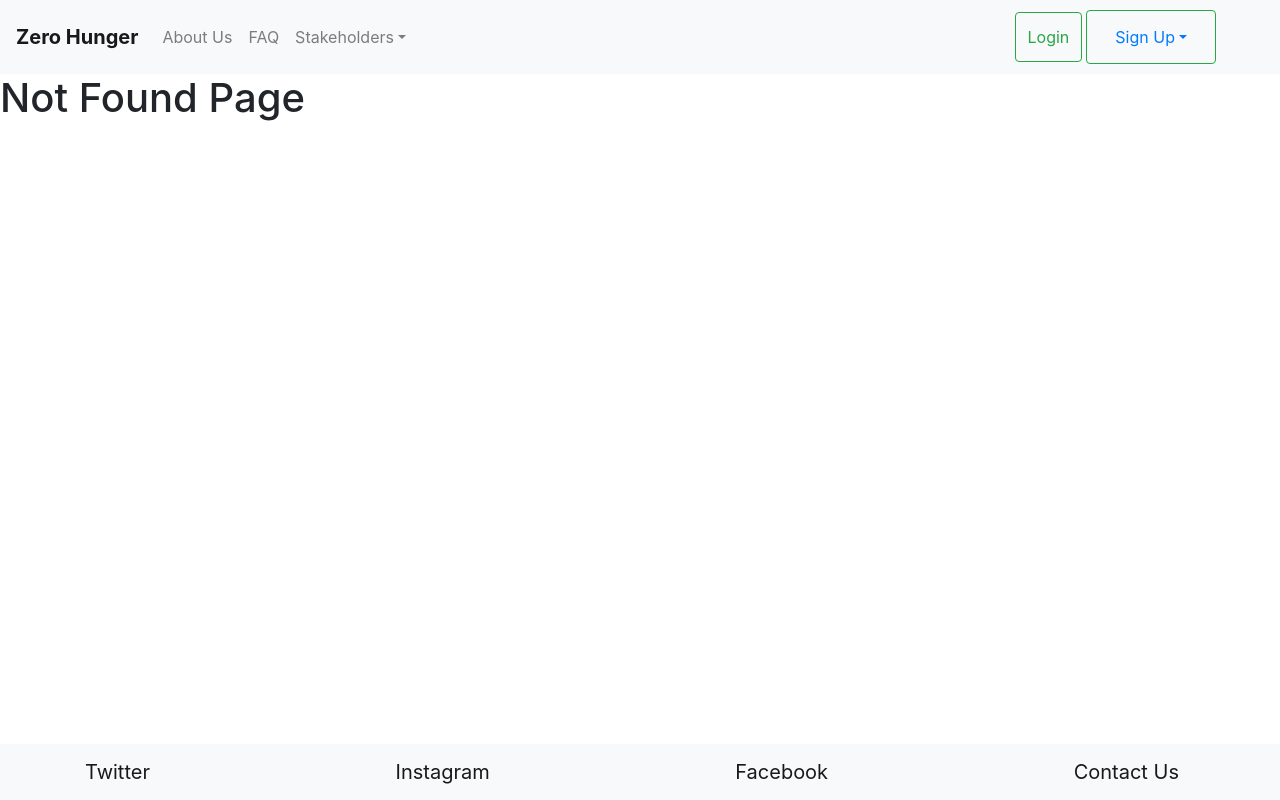
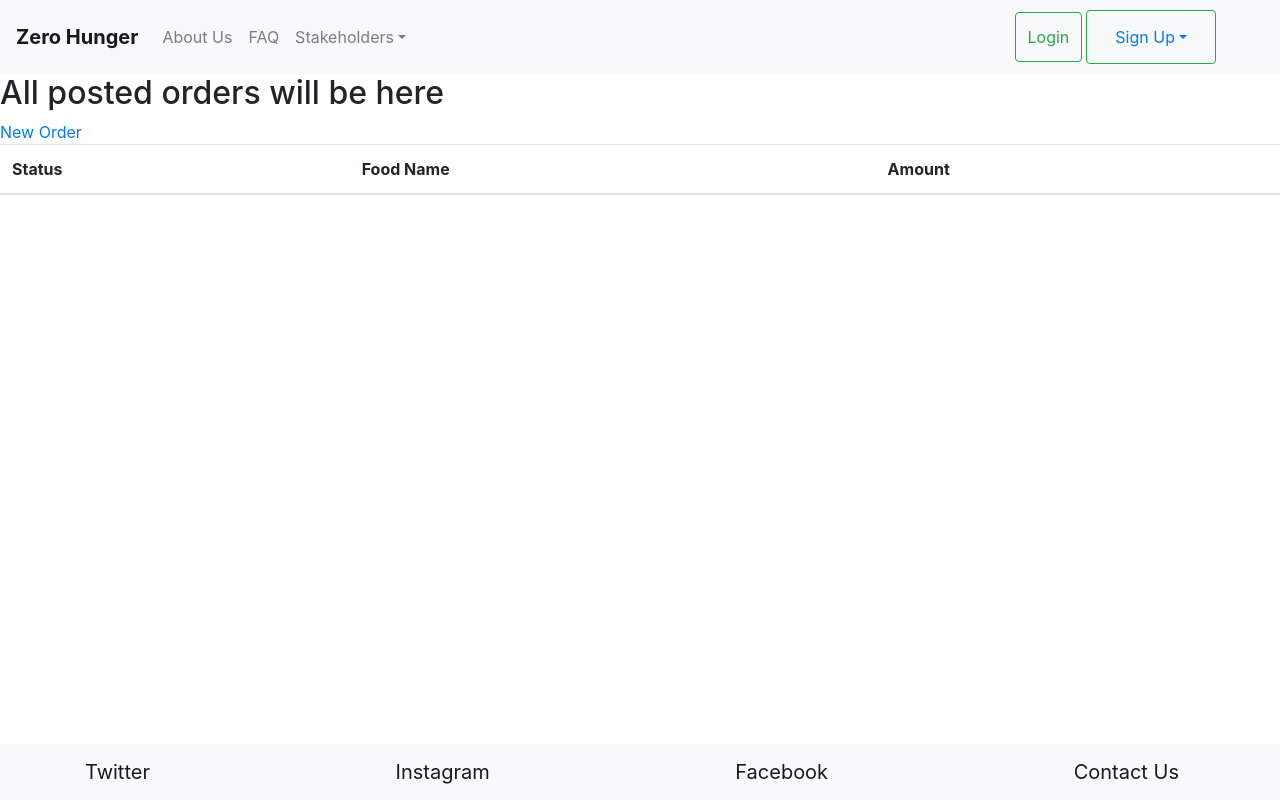
Before and after one commit to makhmudislamov/food-sharing-mvp, a React (Create React App) app in the folder food-sharing/FRONT-END/: page /orders in a window 1280 px wide. Before the commit this address led to /not-found. Built offline with nearby package versions, Linux system fonts and the light colour scheme.

Commit message:
axios added, all orders page added

```diff
--- a/food-sharing/FRONT-END/package.json
+++ b/food-sharing/FRONT-END/package.json
@@ -6,6 +6,7 @@
     "@testing-library/jest-dom": "^4.2.4",
     "@testing-library/react": "^9.3.2",
     "@testing-library/user-event": "^7.1.2",
+    "axios": "^0.19.2",
     "bootstrap": "^4.4.1",
     "joi-browser": "^13.4.0",
     "node-sass": "^4.13.0",
--- a/food-sharing/FRONT-END/src/App.js
+++ b/food-sharing/FRONT-END/src/App.js
@@ -8,6 +8,7 @@ import Dashboard from "./components/Dashboard";
 import NotFound from './components/notFound';
 import LoginForm from './components/forms/loginForm';
 import OrderForm from './components/forms/orderForm';
+import AllOrders from './components/allOrders';
 
 class App extends Component {
   // state = {  }
@@ -21,8 +22,8 @@ class App extends Component {
                     <Route path="/login" component={LoginForm} />
                     <Route path="/signup" component={SignUpForm} />
                     <Route path="/dashboard" component={Dashboard} />
-                  <Route path="/order-new" component={OrderForm} />
-                  <Route path="/dashboard" component={Dashboard} />
+                    <Route path="/orders/new" exact component={OrderForm} />
+                    <Route path="/orders" component={AllOrders} />
                     <Route path="/not-found" component={NotFound} />
                     <Redirect to="/not-found" />
                 </Switch>
--- /dev/null
+++ b/food-sharing/FRONT-END/src/components/allOrders.jsx
@@ -0,0 +1,77 @@
+import React, { Component } from "react";
+import { Link } from "react-router-dom";
+import axios from "axios";
+
+// const dbUri = "http://localhost:5000/home";
+class AllOrders extends Component {
+    state = {
+        orders: []
+    };
+
+    // async componentDidMount() {
+    //     const { data: campaigns } = await axios
+    //         .get(dbUri)
+    //         .catch(err => console.log(err));
+    //     console.log(campaigns);
+    //     this.setState({ campaigns });
+    // }
+
+    handleAdd = () => {
+        console.log("Add");
+    };
+
+    handleUpdate = campaign => {
+        console.log("Update", campaign);
+    };
+
+    handleDelete = campaign => {
+        console.log("Delete", campaign);
+    };
+
+    render() {
+        return (
+            <React.Fragment>
+                <h2>All posted orders will be here</h2>
+                <Link to="/orders/new">New Order</Link>
+                <table className="table">
+                    <thead>
+                        <tr>
+                            <th>Status</th>
+                            <th>Food Name</th>
+                            <th>Amount</th>
+                        </tr>
+                    </thead>
+                    <tbody>
+                        {this.state.orders.map(order => (
+                            <tr key={order._id}>
+                                <td>{order.title}</td>
+                                <td>
+                                    <button
+                                        className="btn btn-info btn-sm"
+                                        onClick={() =>
+                                            this.handleUpdate(order)
+                                        }
+                                    >
+                                        Update
+                                    </button>
+                                </td>
+                                <td>
+                                    <button
+                                        className="btn btn-danger btn-sm"
+                                        onClick={() =>
+                                            this.handleDelete(order)
+                                        }
+                                    >
+                                        Delete
+                                    </button>
+                                </td>
+                            </tr>
+                        ))}
+                    </tbody>
+                </table>
+            </React.Fragment>
+        );
+    }
+}
+
+export default AllOrders;
```
Also changed, not shown: 2 other files (tests, documents, lock files or other folders). Lines whose indentation alone changed are shown as unchanged.
